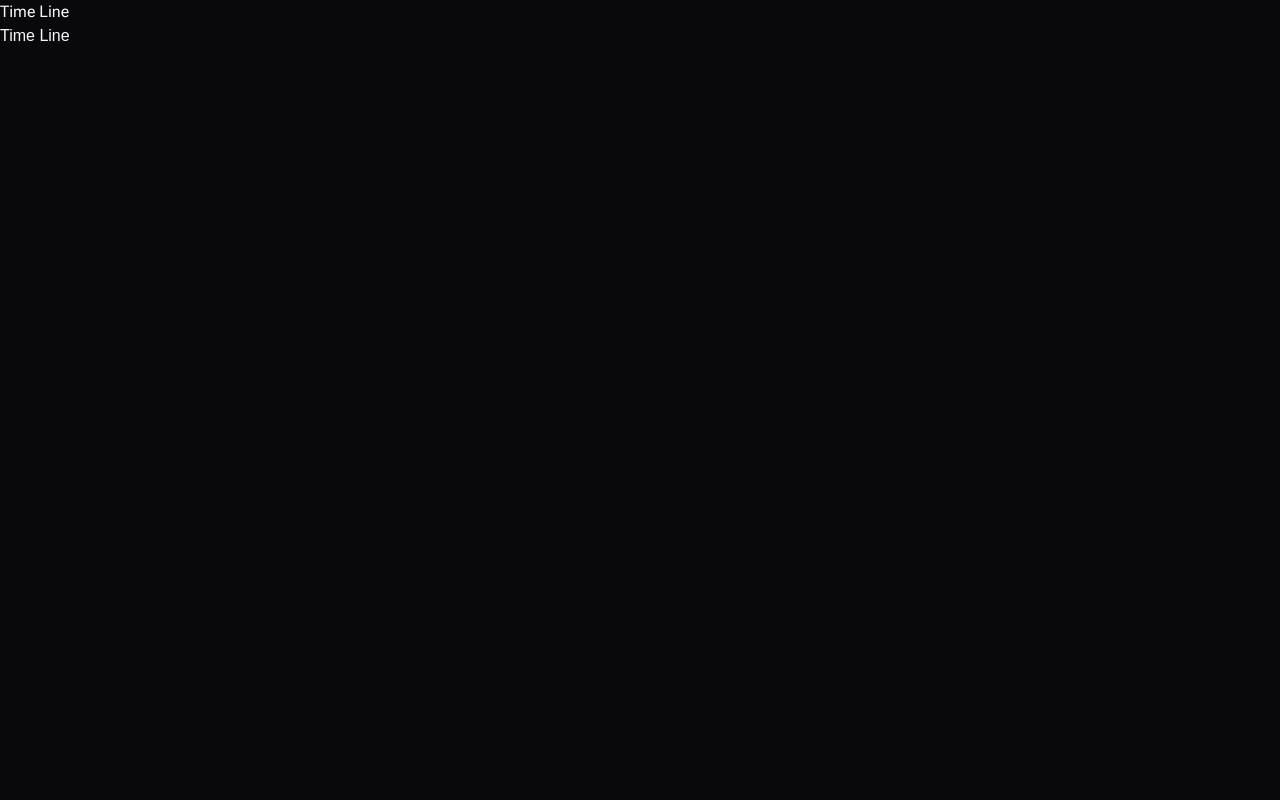
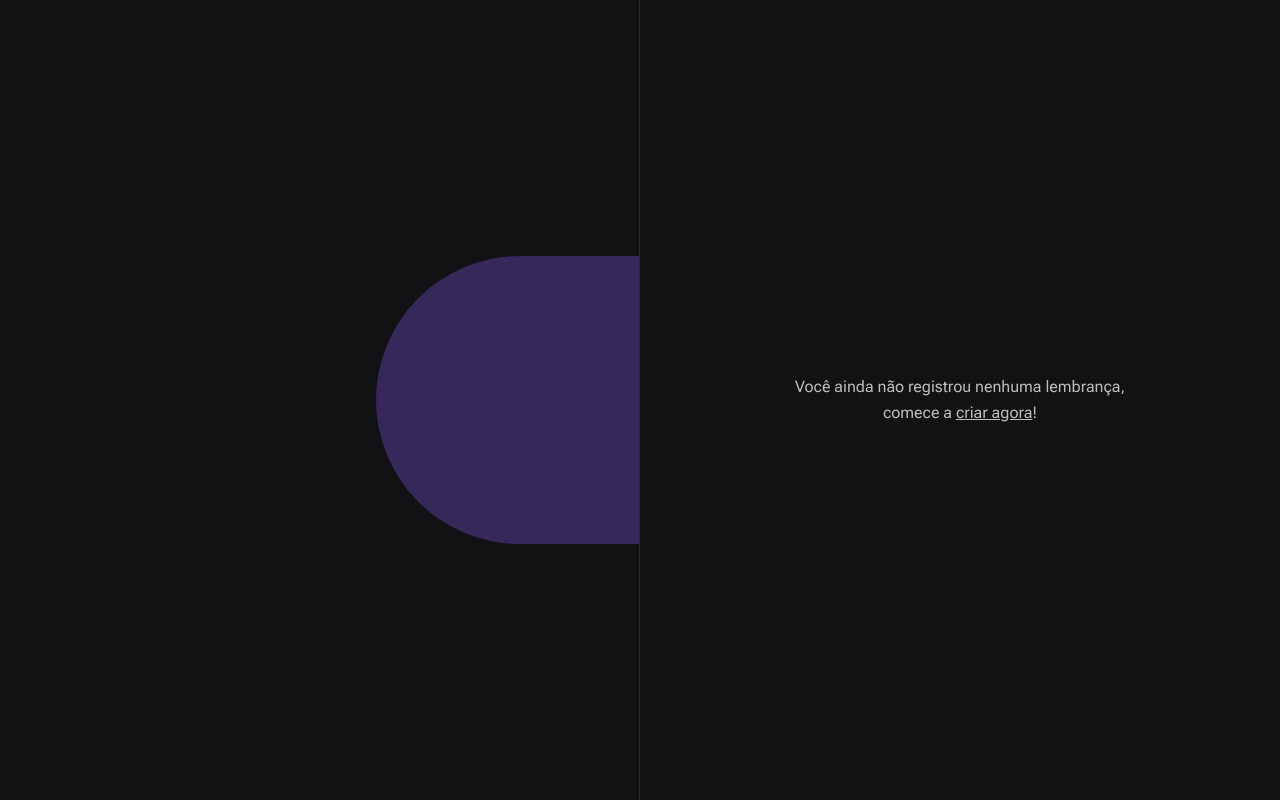
Before and after one commit to JrzenonDev/spacetime, a Next.js app in the folder web/: page / in a window 1280 px wide. Built offline with nearby package versions, Linux system fonts and the light colour scheme; a web font is replaced by a local one.

Commit message:
feat: init home with stripes and blur

```diff
--- a/web/src/app/page.tsx
+++ b/web/src/app/page.tsx
@@ -1,9 +1,23 @@
 
 export default function Home() {
   return (
-    <div className="h-screen bg-zinc-950 text-zinc-50">
-      <h1>Time Line</h1>
-      <h1 className="font-alt">Time Line</h1>
-    </div>
+    <main className="grid grid-cols-2 min-h-screen">
+
+      {/* Left */}
+      <div className="relative flex flex-col item-start justify-between px-28 py-16 overflow-hidden border-r border-white/10">
+        {/* Blur */}
+        <div className="absolute right-0 top-1/2 h-[288px] w-[526px] -translate-y-1/2 translate-x-1/2 rounded-full bg-purple-700 opacity-50 blur-full" />
+        {/* Stripes */}
+        <div className="absolute right-2 top-0 bottom-0 w-2 bg-stripes" />
+      </div>
+
+      {/* Right */}
+      <div className="flex flex-col p-16">
+        <div className="flex flex-1 items-center justify-center">
+          <p className="text-center leading-relaxed w-[360px]">Você ainda não registrou nenhuma lembrança, comece a <a href="#" className="underline hover:text-gray-50">criar agora</a>!</p>
+        </div>
+      </div>
+
+    </main>
   )
 }
```
